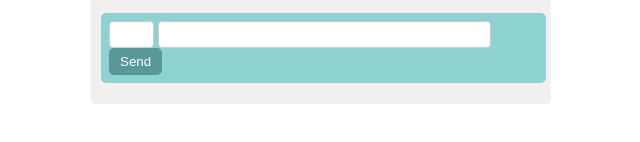
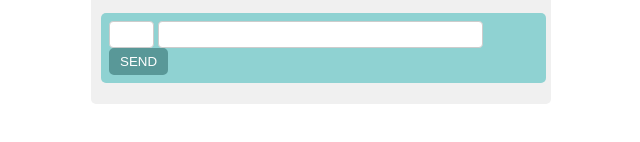
Before and after one commit to steveh250/LighthouseLabs, a plain HTML site: page index.html in a window 1280 px wide. Shown: the part 180-322 px from the top of the page, 319-959 px from the left. Drawn offline with Linux system fonts and the light colour scheme.

Commit message:
Modified SEND text

```diff
--- a/index.html
+++ b/index.html
@@ -8,7 +8,7 @@
   </ol>
   <form class="container">
     <input id="initials" size=2>
-    <input id="message" size=38>
-    <button>Send</button>
+    <input id="message" size=37>
+    <button>SEND</button>
   </form>
 </main>
```
